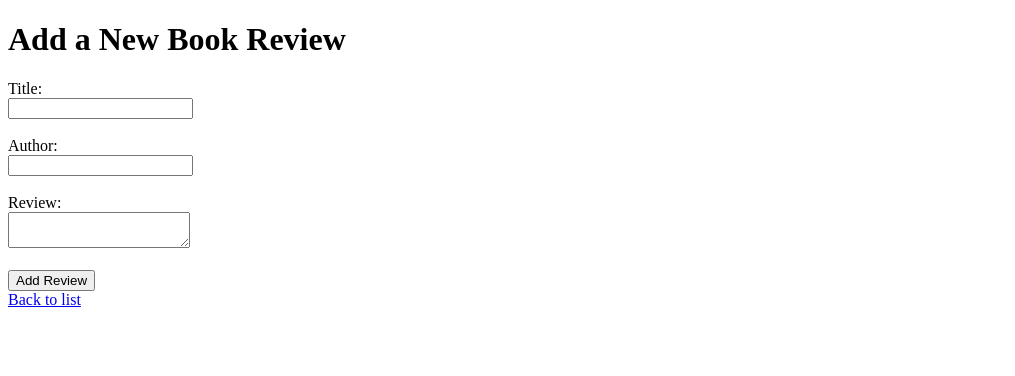
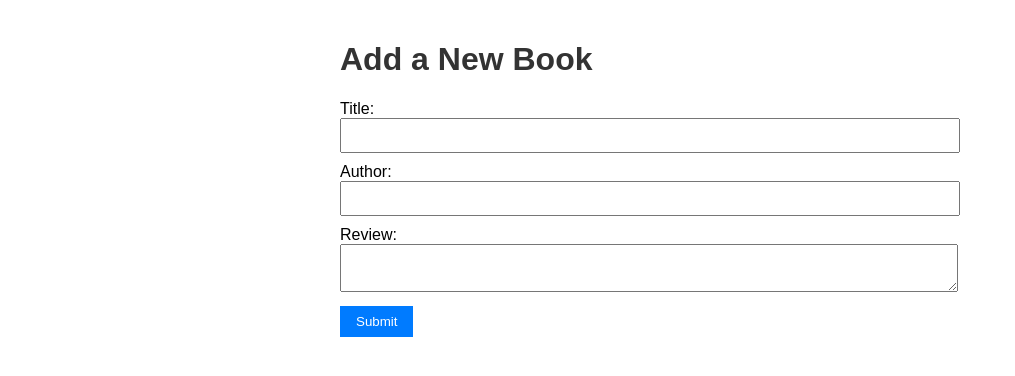
Before and after one commit to Mahmed1109/flask_book_review, a Flask app: page /add in a window 1280 px wide. Shown: the top 376 px of the page, without its empty margins (0-1015 px from the left). Run offline with Flask 3, Linux system fonts and the light colour scheme.

Commit message:
styling change

```diff
--- a/templates/add_book.html
+++ b/templates/add_book.html
@@ -1,25 +1,55 @@
-<!doctype html>
+<!DOCTYPE html>
 <html>
 
 <head>
-    <title>Add Book</title>
+    <title>Add Book Review</title>
+    <style>
+        body {
+            font-family: Arial, sans-serif;
+            max-width: 600px;
+            margin: auto;
+            padding: 20px;
+        }
+
+        h1 {
+            color: #333;
+        }
+
+        form input,
+        form textarea {
+            width: 100%;
+            padding: 8px;
+            margin-bottom: 10px;
+        }
+
+        button {
+            padding: 8px 16px;
+            background-color: #007BFF;
+            color: white;
+            border: none;
+            cursor: pointer;
+        }
+
+        button:hover {
+            background-color: #0056b3;
+        }
+    </style>
 </head>
 
 <body>
-    <h1>Add a New Book Review</h1>
-    <form method="post">
-        Title:<br>
-        <input type="text" name="title" required><br><br>
+    <h1>Add a New Book</h1>
+    <form method="POST">
+        <label>Title:</label><br>
+        <input type="text" name="title" required><br>
 
-        Author:<br>
-        <input type="text" name="author" required><br><br>
+        <label>Author:</label><br>
+        <input type="text" name="author" required><br>
 
-        Review:<br>
-        <textarea name="review" required></textarea><br><br>
+        <label>Review:</label><br>
+        <textarea name="review" required></textarea><br>
 
-        <input type="submit" value="Add Review">
+        <button type="submit">Submit</button>
     </form>
-    <a href="{{ url_for('index') }}">Back to list</a>
 </body>
 
 </html>
```
Also changed, not shown: templates/index.html (+30 -0 lines).
